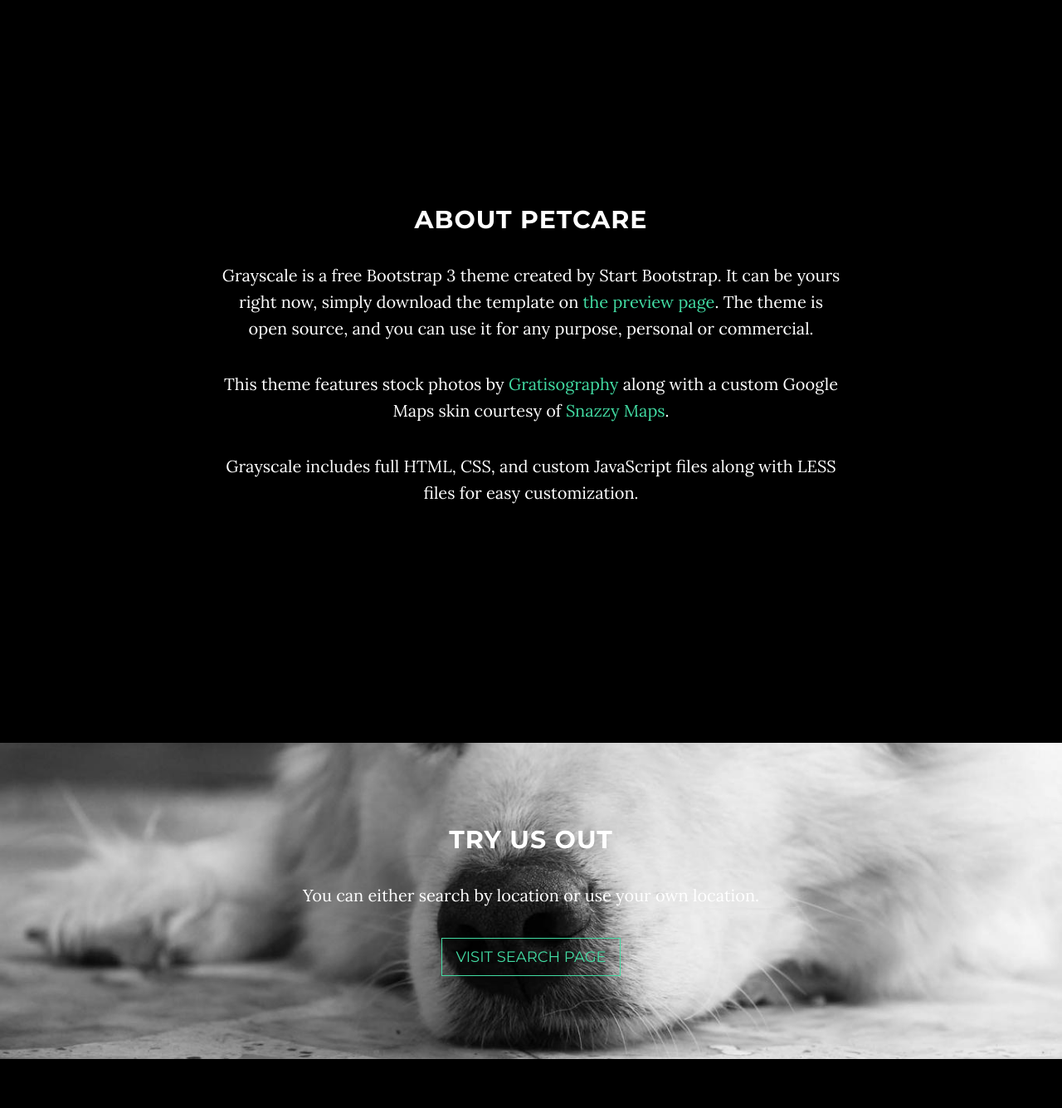
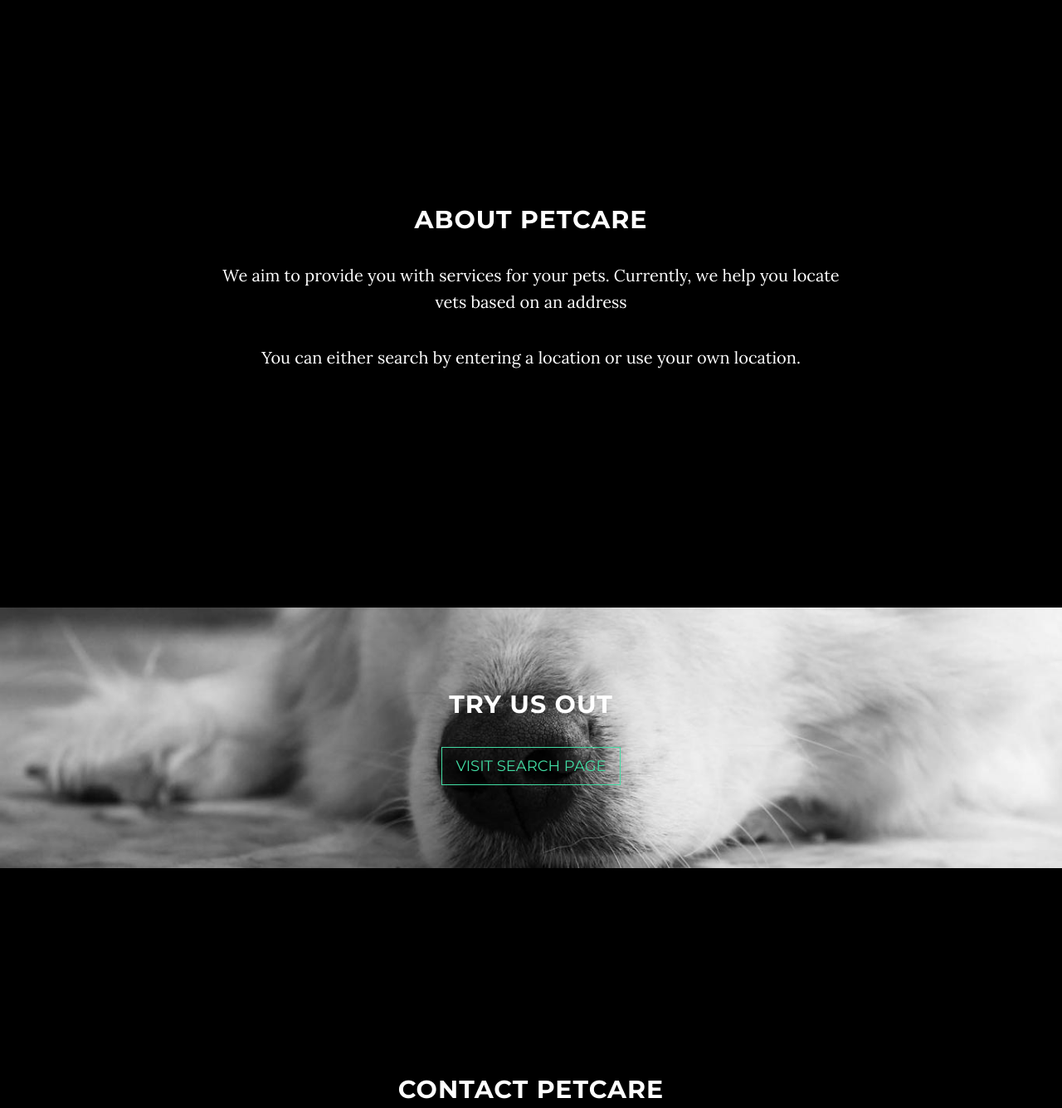
Before and after one commit to Famguy/PetCare, a Django app: page / in a window 1280 px wide. Shown: the part 802-2137 px from the top of the page at 83% size. Run offline with Django 3.2, Linux system fonts and the light colour scheme; some libraries are stand-ins or nearby versions.

Commit message:
Simply updating about section

```diff
--- a/petcare/templates/index.html
+++ b/petcare/templates/index.html
@@ -33,9 +33,8 @@
         <div class="row">
             <div class="col-lg-8 col-lg-offset-2">
                 <h2>About PetCare</h2>
-                <p>Grayscale is a free Bootstrap 3 theme created by Start Bootstrap. It can be yours right now, simply download the template on <a href="http://startbootstrap.com/template-overviews/grayscale/">the preview page</a>. The theme is open source, and you can use it for any purpose, personal or commercial.</p>
-                <p>This theme features stock photos by <a href="http://gratisography.com/">Gratisography</a> along with a custom Google Maps skin courtesy of <a href="http://snazzymaps.com/">Snazzy Maps</a>.</p>
-                <p>Grayscale includes full HTML, CSS, and custom JavaScript files along with LESS files for easy customization.</p>
+                <p>We aim to provide you with services for your pets. Currently, we help you locate vets based on an address</p>
+                <p>You can either search by entering a location or use your own location.</p>
             </div>
         </div>
     </section>
@@ -46,7 +45,6 @@
             <div class="container">
                 <div class="col-lg-8 col-lg-offset-2">
                     <h2>Try Us Out</h2>
-                    <p>You can either search by location or use your own location.</p>
                     <a href="{% url 'vets:index' %}" class="btn btn-default btn-lg">Visit Search Page</a>
                 </div>
             </div>
```
